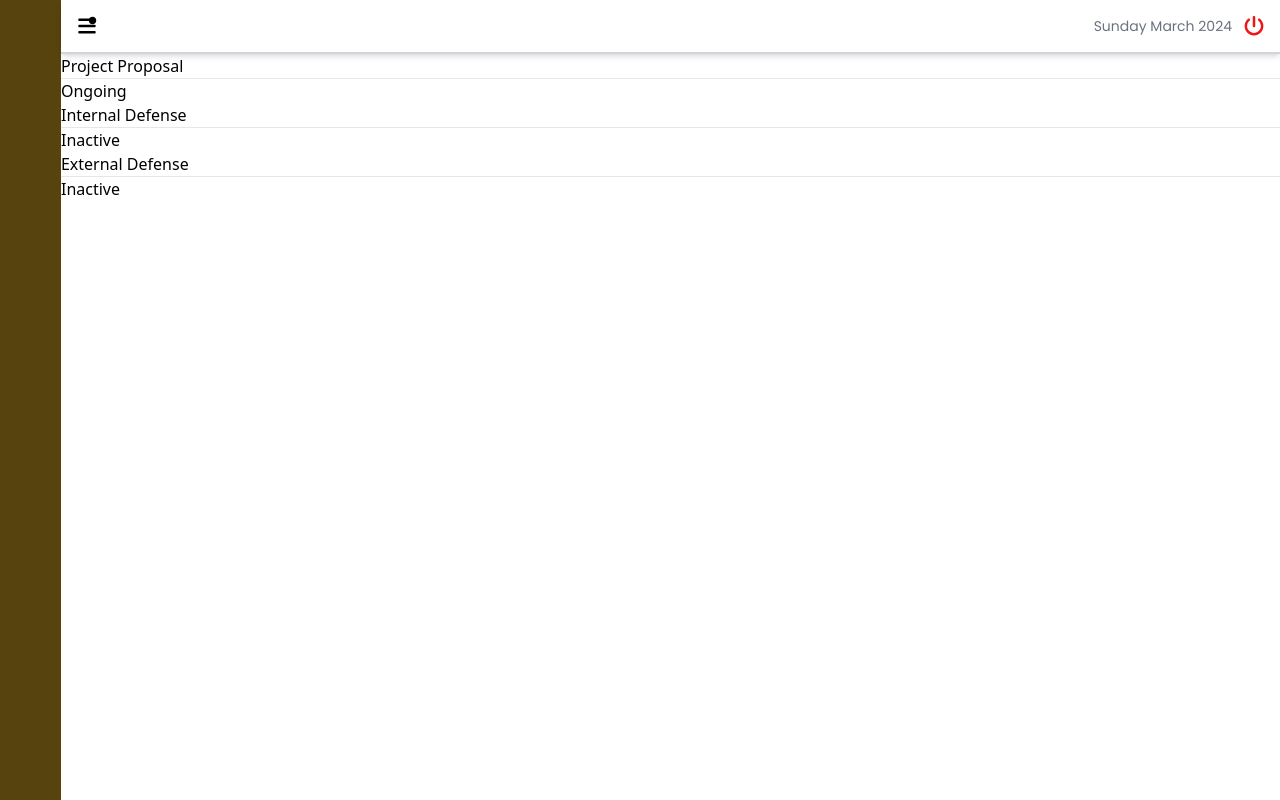
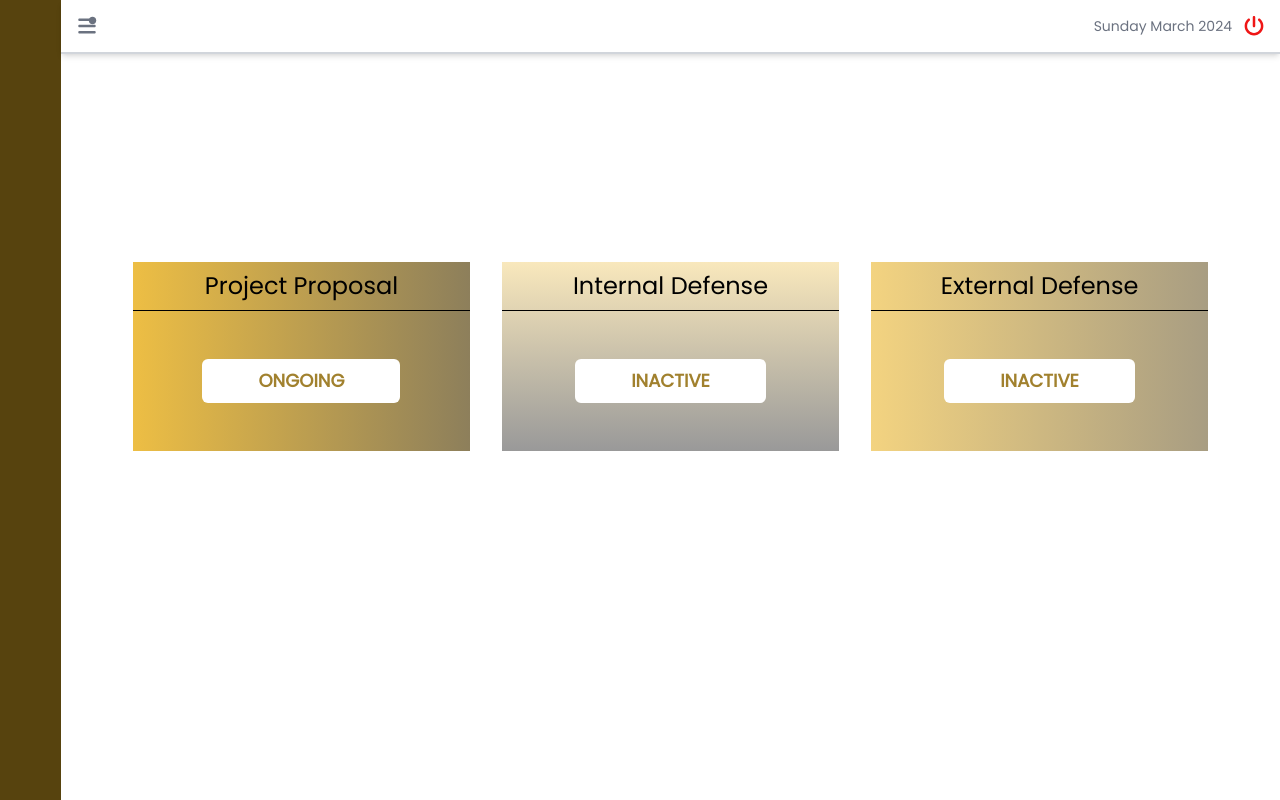
Before and after one commit to javadroid/Assignment, a React (Create React App) app: page /dash in a window 1280 px wide. Built offline with nearby package versions, Linux system fonts and the light colour scheme.

Commit message:
updated dashboard screen

```diff
--- a/src/components/Student-Dashboard/Dashboard.tsx
+++ b/src/components/Student-Dashboard/Dashboard.tsx
@@ -4,30 +4,42 @@ import Navigation from "../Reusable-Code/Navigation";
 
 const Dashboard = () => {
   return (
-    <div className="h-screen flex flex-row">
+    <div className="component flex flex-row">
       <SideDesign />
       <div className="w-full">
         <Navigation />
-        <div className="">
-          <section>
-            <h1>Project Proposal</h1>
-            <hr />
-            <div>
-              <button>Ongoing</button>
+        <div className="pt-48 px-14 flex flex-row justify-between">
+          <section className="basis-1/3 m-4 bg-gradient-to-r from-[#EDBE44] from-1% to-[#8D7F5B] to-100%">
+            <h1 className="text-black font-medium text-2xl py-2 text-center">
+              Project Proposal
+            </h1>
+            <hr className="border-black" />
+            <div className="p-12 flex justify-center">
+              <button className="bg-white rounded-md px-14 py-2 uppercase text-[#A1812E] font-bold text-lg">
+                Ongoing
+              </button>
             </div>
           </section>
-          <section>
-            <h1>Internal Defense</h1>
-            <hr />
-            <div>
-              <button>Inactive</button>
+          <section className="basis-1/3 m-4 bg-gradient-to-b from-[#F9E8BC] from-1% to-[#999999] to-100%">
+            <h1 className="text-black font-medium text-2xl py-2 text-center">
+              Internal Defense
+            </h1>
+            <hr className="border-black" />
+            <div className="p-12 flex justify-center">
+              <button className="bg-white rounded-md px-14 py-2 uppercase text-[#A1812E] font-bold text-lg">
+                Inactive
+              </button>
             </div>
           </section>
-          <section>
-            <h1>External Defense</h1>
-            <hr />
-            <div>
-              <button>Inactive</button>
+          <section className="basis-1/3 m-4 bg-gradient-to-l from-[#A89D82] from-1% to-[#F3D380] to-100%">
+            <h1 className="text-black font-medium text-2xl py-2 text-center">
+              External Defense
+            </h1>
+            <hr className="border-black" />
+            <div className="p-12 flex justify-center">
+              <button className="bg-white rounded-md px-14 py-2 uppercase text-[#A1812E] font-bold text-lg">
+                Inactive
+              </button>
             </div>
           </section>
         </div>
@@ -36,4 +48,8 @@ const Dashboard = () => {
   );
 };
 
+// for box 1 #EDBE44 #8D7F5B
+// for box 2 #F9E8BC #999999
+// for box 3 #A89D82 #F3D380
+
 export default Dashboard;
```
